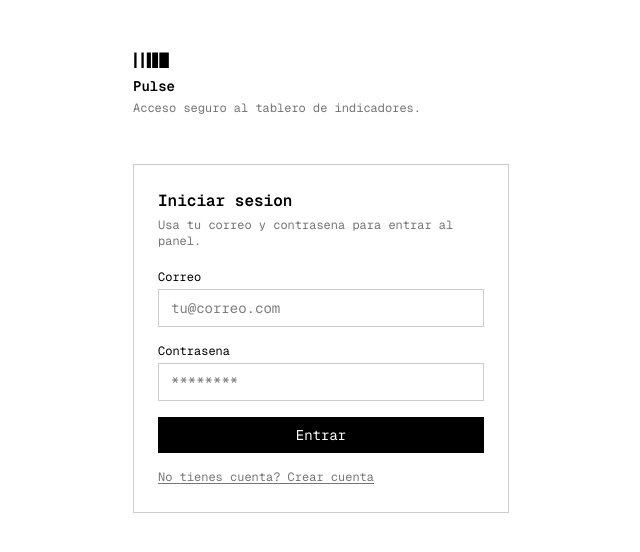
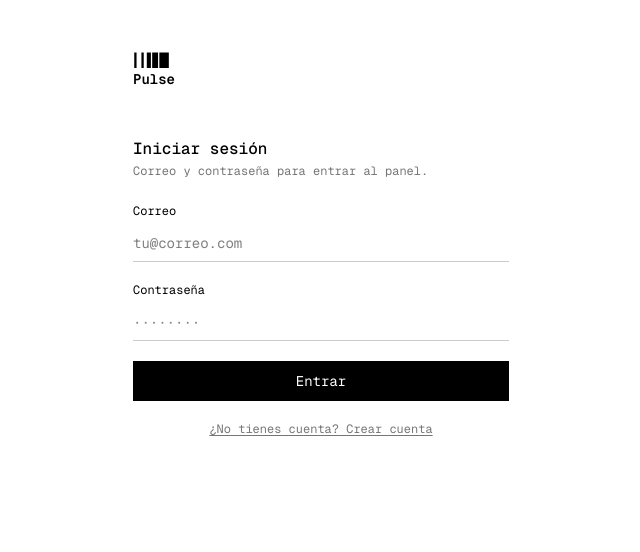
Before and after one commit to andreszapataq/pulse, a Next.js app: page /login in a window 1280 px wide. Shown: the top 552 px of the page, without its empty margins (319-959 px from the left). Built offline with nearby package versions, Linux system fonts and the light colour scheme; no server answers.

Commit message:
add login page animation

```diff
--- a/app/login/LoginForm.tsx
+++ b/app/login/LoginForm.tsx
@@ -72,22 +72,21 @@ export default function LoginForm({ initialError }: LoginFormProps) {
       initial={shouldReduceMotion ? undefined : { opacity: 0, y: 16 }}
       animate={shouldReduceMotion ? undefined : { opacity: 1, y: 0 }}
       transition={cardTransition}
-      className="border border-black/20 p-6"
     >
-      <div className="mb-5">
-        <h1 className="text-base font-semibold">
-          {isSignUpMode ? 'Crear cuenta' : 'Iniciar sesion'}
-        </h1>
+      <div className="mb-6">
+        <h2 className="text-base font-medium leading-tight">
+          {isSignUpMode ? 'Crear cuenta' : 'Iniciar sesión'}
+        </h2>
         <p className="text-xs text-gray-500 mt-1">
           {isSignUpMode
             ? 'Registra un usuario para acceder al panel.'
-            : 'Usa tu correo y contrasena para entrar al panel.'}
+            : 'Correo y contraseña para entrar al panel.'}
         </p>
       </div>
 
-      <form onSubmit={handleSubmit} className="space-y-4">
+      <form onSubmit={handleSubmit} className="space-y-5">
         <div>
-          <label htmlFor="email" className="text-xs block mb-1">
+          <label htmlFor="email" className="text-xs block mb-1.5">
             Correo
           </label>
           <input
@@ -98,14 +97,14 @@ export default function LoginForm({ initialError }: LoginFormProps) {
             required
             value={email}
             onChange={(event) => setEmail(event.target.value)}
-            className="w-full border border-black/20 px-3 py-2 text-sm focus:outline-none focus:ring-1 focus:ring-black"
+            className="w-full border-b border-black/20 px-0 py-2 text-sm bg-transparent focus:outline-none focus:border-black transition-colors"
             placeholder="tu@correo.com"
           />
         </div>
 
         <div>
-          <label htmlFor="password" className="text-xs block mb-1">
-            Contrasena
+          <label htmlFor="password" className="text-xs block mb-1.5">
+            Contraseña
           </label>
           <input
             id="password"
@@ -116,8 +115,8 @@ export default function LoginForm({ initialError }: LoginFormProps) {
             minLength={6}
             value={password}
             onChange={(event) => setPassword(event.target.value)}
-            className="w-full border border-black/20 px-3 py-2 text-sm focus:outline-none focus:ring-1 focus:ring-black"
-            placeholder="********"
+            className="w-full border-b border-black/20 px-0 py-2 text-sm bg-transparent focus:outline-none focus:border-black transition-colors"
+            placeholder="········"
           />
         </div>
 
@@ -135,7 +134,7 @@ export default function LoginForm({ initialError }: LoginFormProps) {
           whileHover={shouldReduceMotion ? undefined : { y: -1 }}
           whileTap={shouldReduceMotion ? undefined : { scale: 0.99 }}
           transition={{ type: 'spring', stiffness: 500, damping: 30 }}
-          className="w-full bg-black text-white py-2 text-sm disabled:opacity-60 disabled:cursor-not-allowed"
+          className="w-full bg-black text-white py-2.5 text-sm disabled:opacity-60 disabled:cursor-not-allowed"
         >
           {isLoading ? 'Procesando...' : isSignUpMode ? 'Crear cuenta' : 'Entrar'}
         </motion.button>
@@ -148,9 +147,9 @@ export default function LoginForm({ initialError }: LoginFormProps) {
           setMessage('');
           setIsSignUpMode((value) => !value);
         }}
-        className="mt-4 text-xs underline underline-offset-2 text-gray-500 cursor-pointer"
+        className="mt-5 w-full text-center text-xs underline underline-offset-2 text-gray-500 cursor-pointer"
       >
-        {isSignUpMode ? 'Ya tienes cuenta? Inicia sesion' : 'No tienes cuenta? Crear cuenta'}
+        {isSignUpMode ? '¿Ya tienes cuenta? Iniciar sesión' : '¿No tienes cuenta? Crear cuenta'}
       </button>
     </motion.div>
   );
--- a/app/login/page.tsx
+++ b/app/login/page.tsx
@@ -20,10 +20,11 @@ export default async function LoginPage({ searchParams }: LoginPageProps) {
 
   return (
     <main className="min-h-screen bg-white px-9 py-13 max-w-md mx-auto font-mono">
-      <div className="mb-12">
-        <img src="/logo.svg" alt="Pulse Logo" className="h-4 w-auto ml-px mb-px" />
-        <h2 className="text-sm font-semibold mt-2">Pulse</h2>
-        <p className="text-xs text-gray-500 mt-1">Acceso seguro al tablero de indicadores.</p>
+      <div className="mb-[50px]">
+        <div>
+          <img src="/logo.svg" alt="Pulse Logo" className="h-4 w-auto ml-px mb-px" />
+        </div>
+        <h1 className="text-sm font-semibold">Pulse</h1>
       </div>
 
       <LoginForm initialError={params.error} />
--- /dev/null
+++ b/app/template.tsx
@@ -0,0 +1,21 @@
+'use client';
+
+import { motion, useReducedMotion } from 'framer-motion';
+
+export default function Template({ children }: { children: React.ReactNode }) {
+  const shouldReduceMotion = useReducedMotion();
+
+  return (
+    <motion.div
+      initial={shouldReduceMotion ? undefined : { opacity: 0, y: 8 }}
+      animate={{ opacity: 1, y: 0 }}
+      transition={
+        shouldReduceMotion
+          ? { duration: 0 }
+          : { duration: 0.3, ease: [0.22, 1, 0.36, 1] }
+      }
+    >
+      {children}
+    </motion.div>
+  );
+}
```
